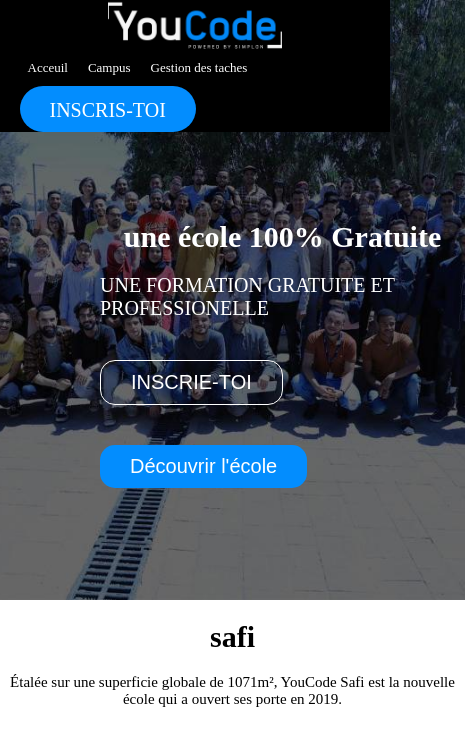
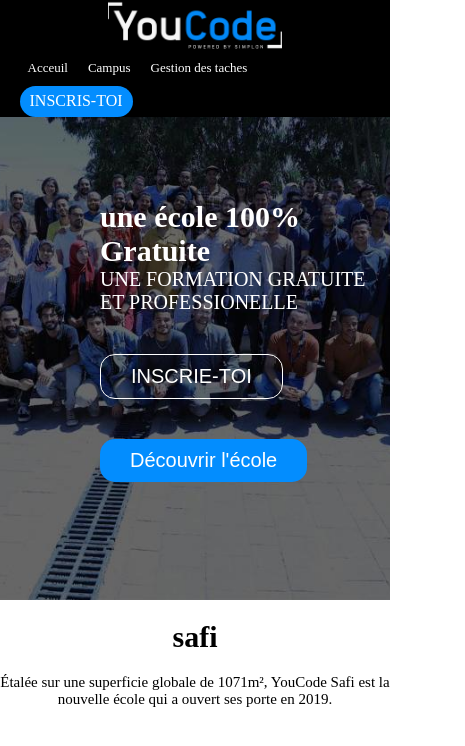
Before and after one commit to sofiamansaR/briefs, a plain HTML site: page brifes3/youcode.html in a window 390 px wide. Shown: the top 746 px of the page, 465 px wide, since content can reach past the window. Drawn offline with Linux system fonts and the light colour scheme.

Commit message:
fix responsive problems

```diff
--- a/brifes3/formateur.css
+++ b/brifes3/formateur.css
@@ -2,9 +2,7 @@
     padding: 0;
     margin: 0;
 }
-body{
-    min-width: 465px;
-}
+
 .header{
     background-color: black;
     overflow: hidden;
@@ -41,7 +39,7 @@ body{
     background-image: url("slide1.png");
     background-repeat: no-repeat;
     z-index: 1;
-    width: 100%;
+    width: 103%;
     height: 600px;
     background-position: center;
     background-size: cover;
@@ -116,7 +114,7 @@ tr, th{
     font-size: 12px;
 }
 footer{
-    height: 100px;
+    height: 103px;
     background-color: black;
     overflow: hidden;
 
--- a/brifes3/index.css
+++ b/brifes3/index.css
@@ -2,9 +2,7 @@
     padding: 0;
     margin: 0;
 }
-body{
-    min-width: 465px;
-}
+
 .header{
     background-color: black;
     overflow: hidden;
@@ -22,7 +20,7 @@ body{
 .menu li a{
     display: inline-block;
     text-decoration: none;
-    padding: 10px 8px;
+    padding: 20px 20px;
     color: white;
     font-size: 20px;
 }
@@ -138,7 +136,7 @@ p{
 .contenaire4{
     margin-top: 50px;
     overflow: hidden;
-    height: 500px;
+    min-height: 500px;
 }
 .para1{
     background-image: url("img1.png");
--- a/brifes3/queru.css
+++ b/brifes3/queru.css
@@ -9,5 +9,27 @@
         width: 100%;
         margin: auto;
     }
+    .menu .But{
+        padding: 6px 10px;
+        height: 19px;
+        font-size: 16px;
+    }
+    .menu{
+        float: none;
+    }
+    .contenaire4{height: auto;}
+    .para1{
+        width: 100%;
+        display: block;
+        float: none;
+        height: 500px;
+    }
+    .para2{
+        float: none;
+        display: block;
+        width: 100%;
+        height: 500px;
+    }
+
 
 }
--- a/brifes3/queruf.css
+++ b/brifes3/queruf.css
@@ -9,5 +9,13 @@
         width: 100%;
         margin: auto;
     }
+    .menu .But{
+        padding: 6px 10px;
+        height: 19px;
+        font-size: 16px;
+    }
+    .menu{
+        float: none;
+    }
 
 }
--- a/brifes3/querus.css
+++ b/brifes3/querus.css
@@ -9,11 +9,29 @@
         width: 100%;
         margin: auto;
     }
+    .menu .But{
+        padding: 6px 10px;
+        height: 19px;
+        font-size: 16px;
+    }
+    .menu{
+        float: none;
+    }
     .youSafi {width:100%;}
     .contenaire2 {height: auto;}
     .para4 {width: 100%;}
     .para1 {width: 100%;}
     .para2 {width: 100%;}
-
-
+    .same contact{
+        display: block;
+        margin: auto;
+    }
+   .same ucode{
+    display: block;
+    margin: auto;
+    }
+    .same social{
+        display: block;
+        margin: auto;
+    }
 }
--- a/brifes3/youcode.css
+++ b/brifes3/youcode.css
@@ -2,9 +2,7 @@
     padding: 0;
     margin: 0;
 }
-body{
-    min-width: 465px;
-}
+
 .header{
     background-color: black;
     overflow: hidden;
@@ -54,7 +52,7 @@ body{
     top: 200px;
     left: 100px;
 }
-h1{
+.h2{
     margin-bottom: 20px;
 }
 p{
--- a/brifes3/youcode.html
+++ b/brifes3/youcode.html
@@ -2,7 +2,7 @@
 <html lang="en">
 <head>
     <meta charset="UTF-8">
-    <meta name="viewport" content="width=, initial-scale=1.0">
+    <meta name="viewport" content="width=device-width, initial-scale=1.0,min-scale=1.0,max-scale=1.0">
     <meta http-equiv="X-UA-Compatible" content="ie=edge">
     <link rel="stylesheet" href="youcode.css">
     <link rel="stylesheet" href="https://cdnjs.cloudflare.com/ajax/libs/font-awesome/5.11.2/css/all.min.css">
@@ -17,14 +17,13 @@
                 <li><a href="">Acceuil</a></li>
                 <li><a href="">Campus</a></li>
                 <li><a href="">Gestion des taches</a></li>
-
                 <li><a href="" class="But">INSCRIS-TOI</a></li>
             </ul>
         </div>
    </div>
    <div class="contenaire1">
        <div class="titre">
-           <h1>une école 100% Gratuite</h1>
+           <h2>une école 100% Gratuite</h2>
            <p>UNE FORMATION GRATUITE ET PROFESSIONELLE</p>
             <input type="button" value="INSCRIE-TOI" class="but2">
             <button class="but3">Découvrir l'école</button>
```
Also changed, not shown: brifes3/index.html (+1 -1 lines).
